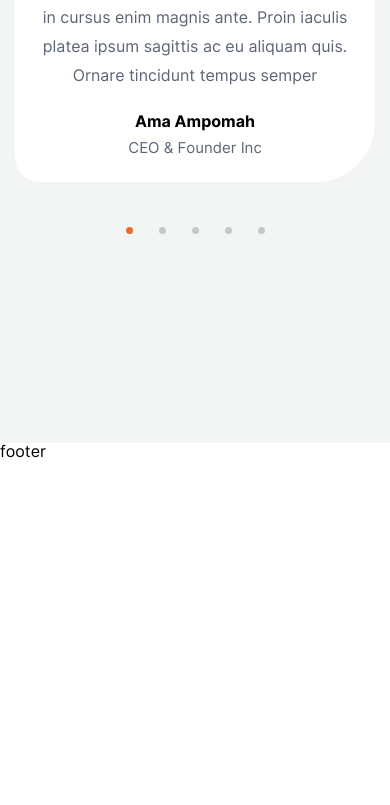
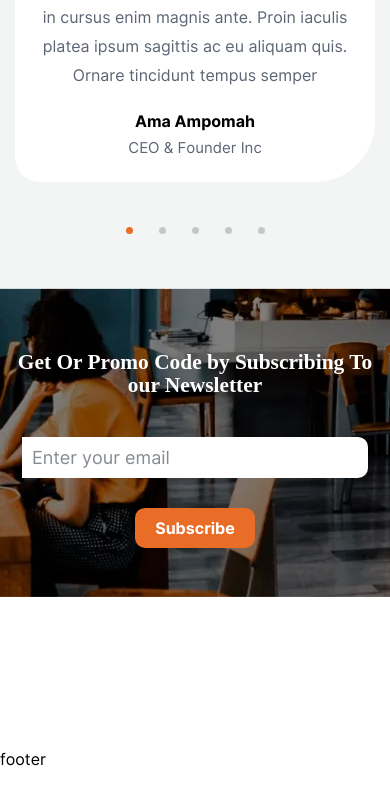
Before and after one commit to macs1756/reastauraunt, a plain HTML site: page index.html in a window 390 px wide. Shown: the part 1603-2408 px from the top of the page. Drawn offline with nearby package versions, Linux system fonts and the light colour scheme.

Commit message:
subfooter

```diff
--- a/css/style.css
+++ b/css/style.css
@@ -516,6 +516,89 @@ footer {
   height: 200vh;
 }
 
+.no-webp .subfooter__wr {
+  background: -webkit-gradient(linear, left bottom, left top, from(rgba(0, 0, 0, 0.3)), to(rgba(0, 0, 0, 0.3))), url("../img/subfooter.jpg") no-repeat;
+  background: -o-linear-gradient(bottom, rgba(0, 0, 0, 0.3), rgba(0, 0, 0, 0.3)), url("../img/subfooter.jpg") no-repeat;
+  background: linear-gradient(0deg, rgba(0, 0, 0, 0.3), rgba(0, 0, 0, 0.3)), url("../img/subfooter.jpg") no-repeat; }
+
+.subfooter__wr {
+  max-width: 1150px;
+  max-height: 410px;
+  border-radius: 40px;
+  background-size: contain;
+  margin: 0px 15px;
+  -webkit-transform: translate(0, -50%);
+      -ms-transform: translate(0, -50%);
+          transform: translate(0, -50%);
+  padding-top: 100px;
+  padding-bottom: 60px;
+  width: 100%;
+  padding-left: 14%;
+  padding-right: 14%;
+}
+
+.subfooter__wr h5 {
+  font-size: 50px;
+  line-height: 110%;
+  font-family: "David Libre";
+  font-weight: 700;
+  color: #fff;
+  margin-bottom: 60px;
+}
+
+.subfooter__input {
+  background: #FFFFFF;
+  border-radius: 20px;
+  max-width: 670px;
+  width: 100%;
+  padding: 12px 16px;
+}
+
+.subfooter__input button {
+  display: inline-block;
+  background: #EA6D27;
+  border-radius: 10px;
+  font-weight: 700;
+  font-size: 16px;
+  color: #FFFFFF;
+  padding: 18px 35px;
+  -webkit-transition: all 0.3s linear;
+  -o-transition: all 0.3s linear;
+  transition: all 0.3s linear;
+}
+
+.subfooter__input input {
+  height: 100%;
+  width: 100%;
+  padding-right: 15px;
+  font-size: 18px;
+}
+
+.subfooter__input input::-webkit-input-placeholder {
+  color: #101A24;
+  opacity: 0.5;
+}
+
+.subfooter__input input::-moz-placeholder {
+  color: #101A24;
+  opacity: 0.5;
+}
+
+.subfooter__input input:-ms-input-placeholder {
+  color: #101A24;
+  opacity: 0.5;
+}
+
+.subfooter__input input::-ms-input-placeholder {
+  color: #101A24;
+  opacity: 0.5;
+}
+
+.subfooter__input input::placeholder {
+  color: #101A24;
+  opacity: 0.5;
+}
+
 .initial {
   position: relative;
   padding-top: 320px;
@@ -1400,6 +1483,22 @@ footer {
     font-size: calc(14px + 2 * ((100vw - 320px) / 1510));
   }
 
+  .subfooter__wr {
+    padding-top: calc(60px + 40 * ((100vw - 320px) / 1510));
+  }
+
+  .subfooter__wr {
+    padding-bottom: calc(40px + 20 * ((100vw - 320px) / 1510));
+  }
+
+  .subfooter__wr h5 {
+    font-size: calc(20px + 30 * ((100vw - 320px) / 1510));
+  }
+
+  .subfooter__wr h5 {
+    margin-bottom: calc(30px + 30 * ((100vw - 320px) / 1510));
+  }
+
   .initial {
     padding-top: calc(125px + 195 * ((100vw - 320px) / 1510));
   }
@@ -1609,6 +1708,10 @@ footer {
   .content {
     padding-left: 20px;
     padding-right: 20px;
+  }
+
+  .subfooter__input button {
+    padding: 14px 30px;
   }
 
   .initial__img {
@@ -1894,6 +1997,15 @@ footer {
     font-size: 30px;
   }
 
+  .subfooter__input {
+    padding: 8px 12px;
+    border-radius: 15px;
+  }
+
+  .subfooter__input button {
+    padding: 10px 20px;
+  }
+
   .less-img {
     display: none;
   }
@@ -1929,6 +2041,33 @@ footer {
 
   .header__btn {
     display: none;
+  }
+
+  .subfooter__wr {
+    padding-left: 10px;
+    padding-right: 10px;
+  }
+
+  .subfooter__wr {
+    margin: 0;
+    border-radius: 0;
+  }
+
+  .subfooter__input {
+    background: transparent;
+    -webkit-box-orient: vertical;
+    -webkit-box-direction: normal;
+        -ms-flex-direction: column;
+            flex-direction: column;
+  }
+
+  .subfooter__input input {
+    margin-bottom: 30px;
+    max-width: 480px;
+    border-radius: 0 10px 10px 0;
+    padding-top: 10px;
+    padding-bottom: 10px;
+    padding-left: 10px;
   }
 
   .initial__social-network a {
@@ -2044,6 +2183,10 @@ footer {
     color: rgba(16, 26, 36, 0.7254901961);
   }
 
+  .subfooter__input button:hover {
+    background: #da5f19;
+  }
+
   .dishes__net-item:hover {
     -webkit-transition: all 0.3s linear;
     -o-transition: all 0.3s linear;
@@ -2051,3 +2194,5 @@ footer {
     background-color: #fff;
   }
 }
+
+.webp .subfooter__wr { background: -webkit-gradient(linear, left bottom, left top, from(rgba(0, 0, 0, 0.3)), to(rgba(0, 0, 0, 0.3))), url(../img/subfooter.webp) no-repeat; background: -o-linear-gradient(bottom, rgba(0, 0, 0, 0.3), rgba(0, 0, 0, 0.3)), url(../img/subfooter.webp) no-repeat; background: linear-gradient(0deg, rgba(0, 0, 0, 0.3), rgba(0, 0, 0, 0.3)), url(../img/subfooter.webp) no-repeat; }
--- a/index.html
+++ b/index.html
@@ -7,9 +7,9 @@
 	<title>Document</title>
 	<link
 	rel="stylesheet"
-	href="https://cdn.jsdelivr.net/npm/swiper@8/swiper-bundle.min.css?_v=20221214110933"
+	href="https://cdn.jsdelivr.net/npm/swiper@8/swiper-bundle.min.css?_v=20221214120358"
  />
-	<link rel="stylesheet" href="css/style.css?_v=20221214110933">
+	<link rel="stylesheet" href="css/style.css?_v=20221214120358">
 </head>
 <body>
 
@@ -227,8 +227,15 @@
 
 
 
-	<section class="subfooter">
-
+	<section class="subfooter d-flex j-c-center">
+	<div class="subfooter__wr d-flex flex-column a-i-center j-c-center">
+		<h5 class="cen">Get Or Promo Code by
+			Subscribing To our  Newsletter</h5>
+		<div class="subfooter__input d-flex a-i-center j-c-space">
+			<input type="gmail" placeholder="Enter your email">
+			<button>Subscribe</button>
+		</div>
+	</div>
 </section>
 </main>
 
@@ -241,9 +248,9 @@
 
 </div>
 
-<script src="js/jquery.js?_v=20221214110933"></script>
-<script src="https://cdn.jsdelivr.net/npm/swiper@8/swiper-bundle.min.js?_v=20221214110933"></script>
-<script src="js/dynamicAdapt.js?_v=20221214110933"></script>
-<script src="js/app.js?_v=20221214110933"></script>
+<script src="js/jquery.js?_v=20221214120358"></script>
+<script src="https://cdn.jsdelivr.net/npm/swiper@8/swiper-bundle.min.js?_v=20221214120358"></script>
+<script src="js/dynamicAdapt.js?_v=20221214120358"></script>
+<script src="js/app.js?_v=20221214120358"></script>
 </body>
 </html>
```
Also changed, not shown: css/style.min.css, img/subfooter.jpg (added), img/subfooter.webp (added).
